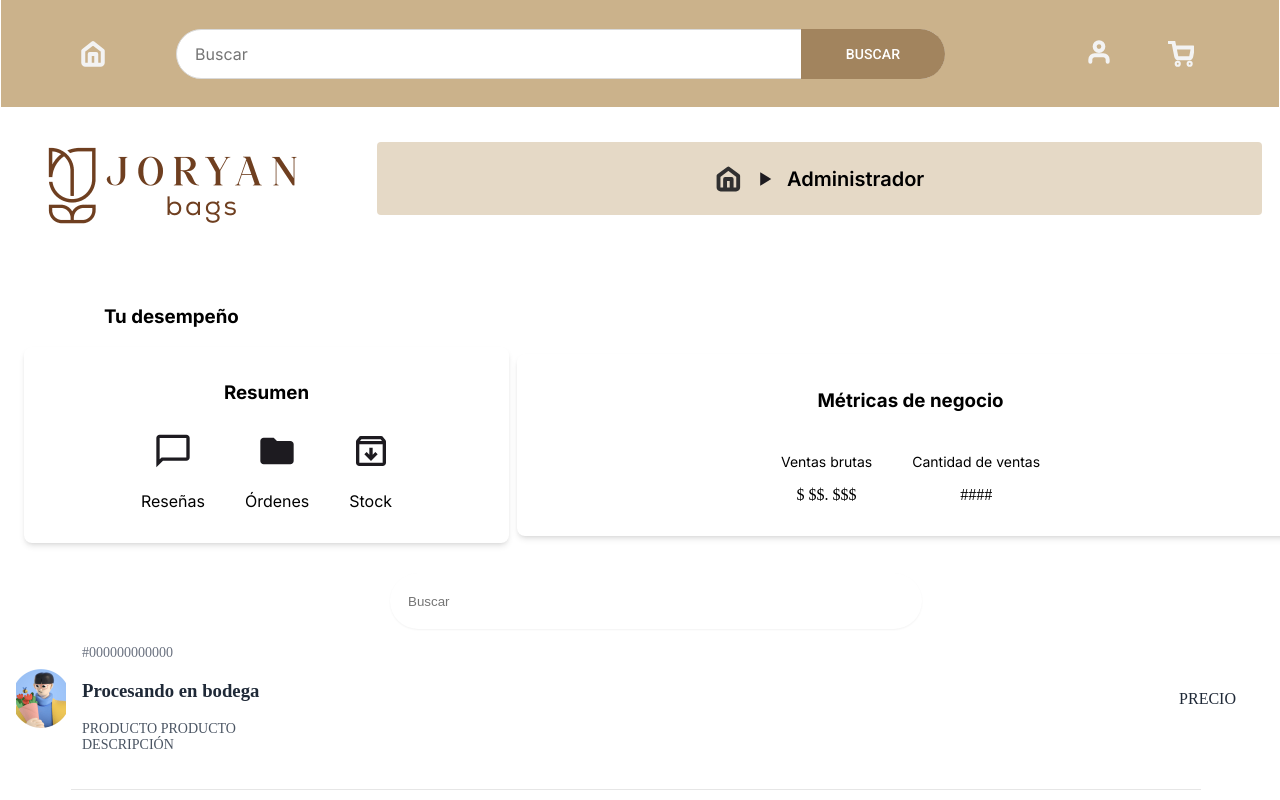
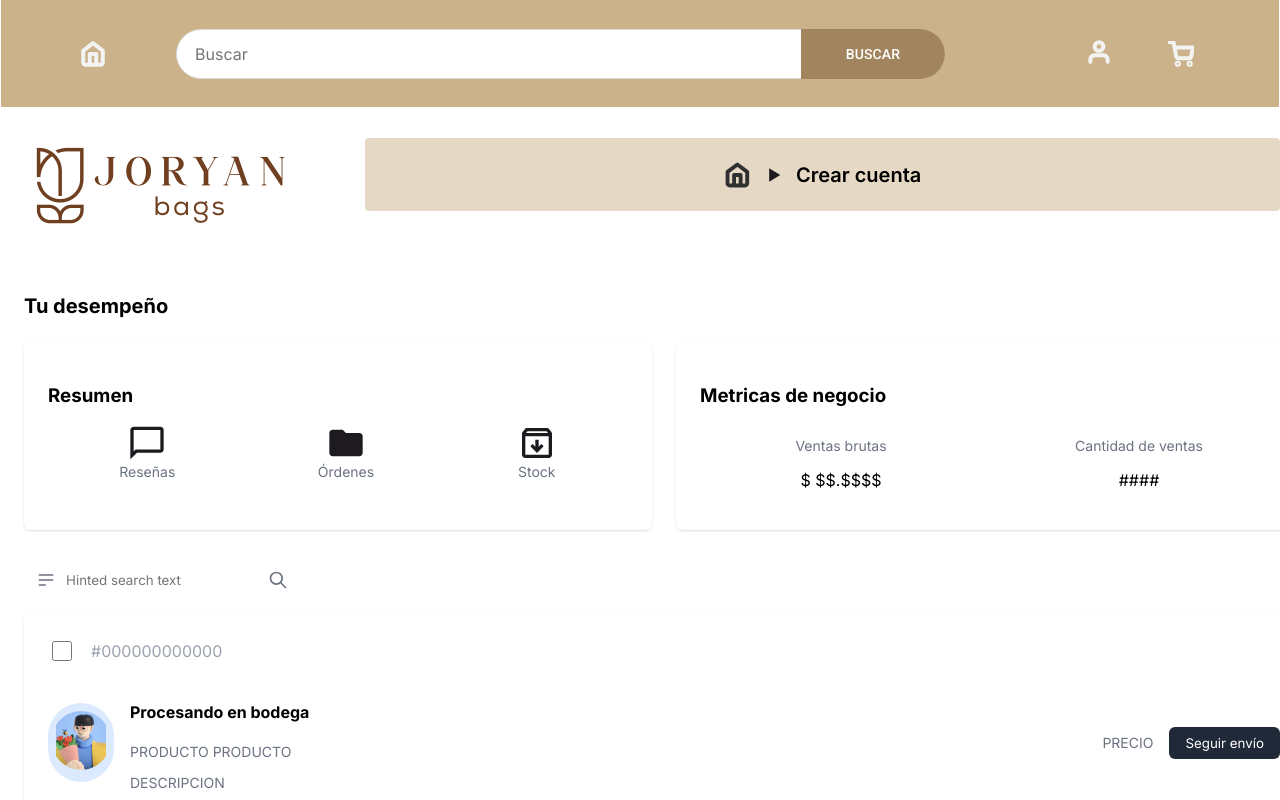
Before and after one commit to CamiloWG/ecommerce-joryanbags, an Angular app in the folder ecommerce-frontend/: page /usuario in a window 1280 px wide. Shown: the top 800 px of the page. Built offline with nearby package versions, Linux system fonts and the light colour scheme.

Commit message:
pagina admin 777

```diff
--- a/ecommerce-frontend/src/app/pages/paginaadmin/paginaadmin.component.html
+++ b/ecommerce-frontend/src/app/pages/paginaadmin/paginaadmin.component.html
@@ -1,99 +1,123 @@
+<div class="flex flex-col bg-white">
   <header-menu></header-menu>
 
-<main class="flex flex-col items-start justify-start pb-[50px] pl-3 pr-[18px] box-border w-full lg:pb-[50px] lg:box-border mq750:pb-[30px] mq750:box-border">
-
-  <section class="relative w-full h-[130px] flex">
+  <section class="relative w-full h-[120px] flex">
     <app-logo class="absolute top-0 left-0"></app-logo>
-
-    <div class="absolute top-[19px] left-[365px] flex flex-col items-start justify-start gap-[50px] w-[calc(100%-365px)]">
-      <div class="w-full flex flex-col">
-        <route [breadcrumbs]="[{ label: 'Administrador' }]"></route>
+    <div class="absolute top-[15px] left-[365px] flex flex-col items-start justify-start gap-[30px] w-[calc(100%-365px)]">
+      <div class="w-full flex flex-col font-subheading">
+        <route [breadcrumbs]="[{ label: 'Crear cuenta' }]"></route>
       </div>
     </div>
   </section>
 
-</main>
+  <main class="container mx-auto px-6 py-8">
+    <h2 class="text-xl font-bold mb-6 font-subheading">Tu desempeño</h2>
 
-<div class="container w-full px-6">
-  <h3 class="text-left ml-20 font-subheading mt-0">Tu desempeño</h3>
-  <div class="flex flex-row justify-center items-center mt-0 gap-2">
-    <div class="w-2/5 flex flex-col items-left bg-white p-4 rounded-lg shadow-md">
-      <h3 class="text-center font-subheading">Resumen</h3>
-      <div class="flex flex-row justify-center gap-10 mt-2">
-        <div class="text-center">
+    <div class="flex flex-row gap-6">
+      <div class="bg-white rounded-md shadow p-6 flex-1">
+        <h3 class="font-bold mb-4 font-subheading">Resumen</h3>
+        <div class="flex justify-around text-center">
+          <div class="flex flex-col items-center">
               <img src="assets/icons/chat-bubble.svg" alt="Reseñas" class="w-10 h-10 mx-auto" />
-          <p class = "font-subheading">Reseñas</p>
+            <span class="text-sm text-gray-500 font-subheading">Reseñas</span>
           </div>
-        <div class="text-center">
+
+          <div class="flex flex-col items-center">
               <img src="../../assets/icons/folder-filled.svg" alt="Órdenes" class="w-10 h-10 mx-auto" />
-          <p class = "font-subheading">Órdenes</p>
+            <span class="text-sm text-gray-500 font-subheading">Órdenes</span>
           </div>
-        <div class="text-center">
+
+          <div class="flex flex-col items-center">
               <img src="assets/icons/archive.svg" alt="Stock" class="w-10 h-10 mx-auto" />
-          <p class = "font-subheading">Stock</p>
+            <span class="text-sm text-gray-500 font-subheading">Stock</span>
           </div>
         </div>
       </div>
-    <div class="w-2/3 flex flex-col items-center bg-white p-4 rounded-lg shadow-md">
-      <h3 class="text-center font-subheading">Métricas de negocio</h3>
-      <div class="flex flex-row justify-center gap-10 mt-2">
+
+      <div class="bg-white rounded-md shadow p-6 flex-1">
+        <h3 class="font-bold mb-4 font-subheading">Metricas de negocio</h3>
+        <div class="grid grid-cols-2 gap-4">
           <div class="text-center">
-          <p class="text-sm font-subheading">Ventas brutas</p>
-          <p class="font-bold">$ $$. $$$</p>
+            <p class="text-sm text-gray-500 mb-1 font-subheading">Ventas brutas</p>
+            <p class="text-lg font-bold font-subheading">$ $$.$$$$</p>
           </div>
           <div class="text-center">
-          <p class="text-sm font-subheading">Cantidad de ventas</p>
-          <p class="font-bold">####</p>
-        </div>
+            <p class="text-sm text-gray-500 mb-1 font-subheading">Cantidad de ventas</p>
+            <p class="text-lg font-bold font-subheading">####</p>
           </div>
         </div>
       </div>
     </div>
 
-<div class="relative w-full max-w-[500px] mx-auto mt-[30px]">
-  <div class="rounded-full bg-white border border-gray-300 w-full h-[40px] flex items-center py-2 px-4 gap-2 shadow-sm">
-    <input
-      placeholder="Buscar"
-      type="text"
-      class="w-full border-none outline-none text-gray-700 text-lg bg-transparent"
-    />
+    <div class="mt-8 mb-4">
+      <div class="relative bg-gray-200 rounded-md inline-flex items-center px-3 py-2">
+        <svg xmlns="http://www.w3.org/2000/svg" class="h-5 w-5 text-gray-500 mr-2" fill="none" viewBox="0 0 24 24" stroke="currentColor">
+          <path stroke-linecap="round" stroke-linejoin="round" stroke-width="2" d="M4 6h16M4 12h16M4 18h7" />
+        </svg>
+        <input type="text" placeholder="Hinted search text" class="bg-transparent focus:outline-none font-subheading">
+        <svg xmlns="http://www.w3.org/2000/svg" class="h-5 w-5 text-gray-500 ml-2" fill="none" viewBox="0 0 24 24" stroke="currentColor">
+          <path stroke-linecap="round" stroke-linejoin="round" stroke-width="2" d="M21 21l-6-6m2-5a7 7 0 11-14 0 7 7 0 0114 0z" />
+        </svg>
       </div>
     </div>
 
-<div
-  class="w-full max-w-[1220px] rounded-lg bg-white border border-gray-300 flex flex-row items-center justify-between p-4"
->
-  <!-- Imagen de avatar -->
+    <div class="bg-white rounded-md shadow p-6 mb-8">
+      <div class="flex items-center justify-between">
+        <div class="flex items-center space-x-4">
+          <input type="checkbox" class="h-5 w-5">
+          <span class="text-gray-400 font-subheading">#000000000000</span>
+        </div>
+      </div>
+
+      <div class="flex items-center justify-between mt-4">
+        <div class="flex items-center space-x-4">
+          <div class="bg-blue-100 rounded-full p-2">
             <img
             class="w-[50px] h-[59px] object-cover"
             loading="lazy"
             alt="Avatar"
             src="assets/images/3d-avatars--8@2x.png"
             />
-
-  <!-- Información del producto -->
-  <div class="flex flex-col flex-1 px-4">
-    <div class="text-gray-500 text-sm">
-      #000000000000
           </div>
-    <h3 class="text-lg font-semibold text-gray-800">
-      Procesando en bodega
-    </h3>
-    <div class="text-gray-600 text-sm">
-      <p class="m-0">PRODUCTO PRODUCTO</p>
-      <p class="m-0">DESCRIPCIÓN</p>
+          <div>
+            <h4 class="font-bold font-subheading">Procesando en bodega</h4>
+            <p class="text-gray-500 text-sm font-subheading">PRODUCTO PRODUCTO</p>
+            <p class="text-gray-500 text-sm font-subheading">DESCRIPCION</p>
           </div>
         </div>
 
-  <!-- Precio alineado a la derecha -->
-  <div class="w-[143px] text-right text-gray-800 font-semibold">
-    PRECIO
+        <div class="flex items-center space-x-4">
+          <div>
+            <p class="text-gray-500 text-sm text-right font-subheading">PRECIO</p>
+          </div>
+          <button class="bg-gray-800 text-white px-4 py-2 rounded-md font-subheading">Seguir envío</button>
+        </div>
       </div>
     </div>
 
+    <h2 class="text-xl font-bold mb-4 font-subheading">Ventas</h2>
+    <div class="bg-white rounded-md shadow p-6">
+      <div class="flex space-x-4 mb-6">
+        <button class="bg-black text-white px-4 py-2 rounded-full font-subheading">Envíos de hoy</button>
+        <button class="bg-black text-white px-4 py-2 rounded-full font-subheading">Próximos días</button>
+        <button class="bg-black text-white px-4 py-2 rounded-full font-subheading">En tránsito</button>
+        <button class="bg-black text-white px-4 py-2 rounded-full font-subheading">Finalizadas</button>
+      </div>
 
+      <div class="grid grid-cols-1 md:grid-cols-3 gap-4">
+        <div class="border border-gray-200 rounded-md p-4">
+          <h4 class="font-bold mb-4 font-subheading">EN SEGUIMIENTO</h4>
+          <p class="text-gray-500 font-subheading">En centro de distribución</p>
+        </div>
+        <div class="border border-gray-200 rounded-md p-4">
+        </div>
+        <div class="border border-gray-200 rounded-md p-4">
+        </div>
+      </div>
+    </div>
+  </main>
 
-<footer class="w-full mt-5 mb-10">
+  <footer class="w-full mt-5 mb-10 font-subheading">
     <app-footer
       [frameHeaderAlignSelf]="'unset'"
       [frameHeaderPadding]="'0px 70px'"
@@ -102,3 +126,4 @@
       [image5]="'assets/images/image-5@2x.png'">
     </app-footer>
   </footer>
+</div>
```
Lines whose indentation alone changed are shown as unchanged.
